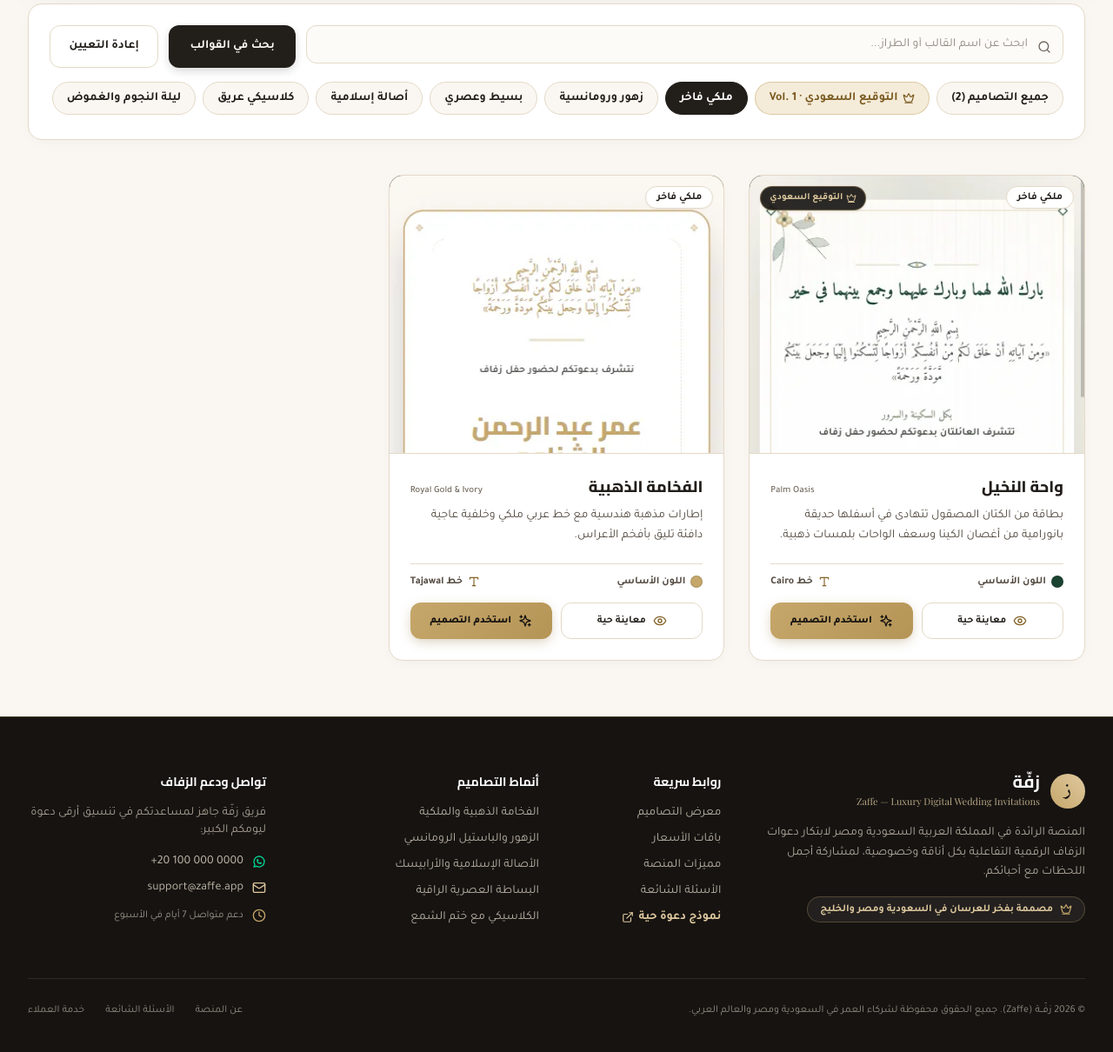
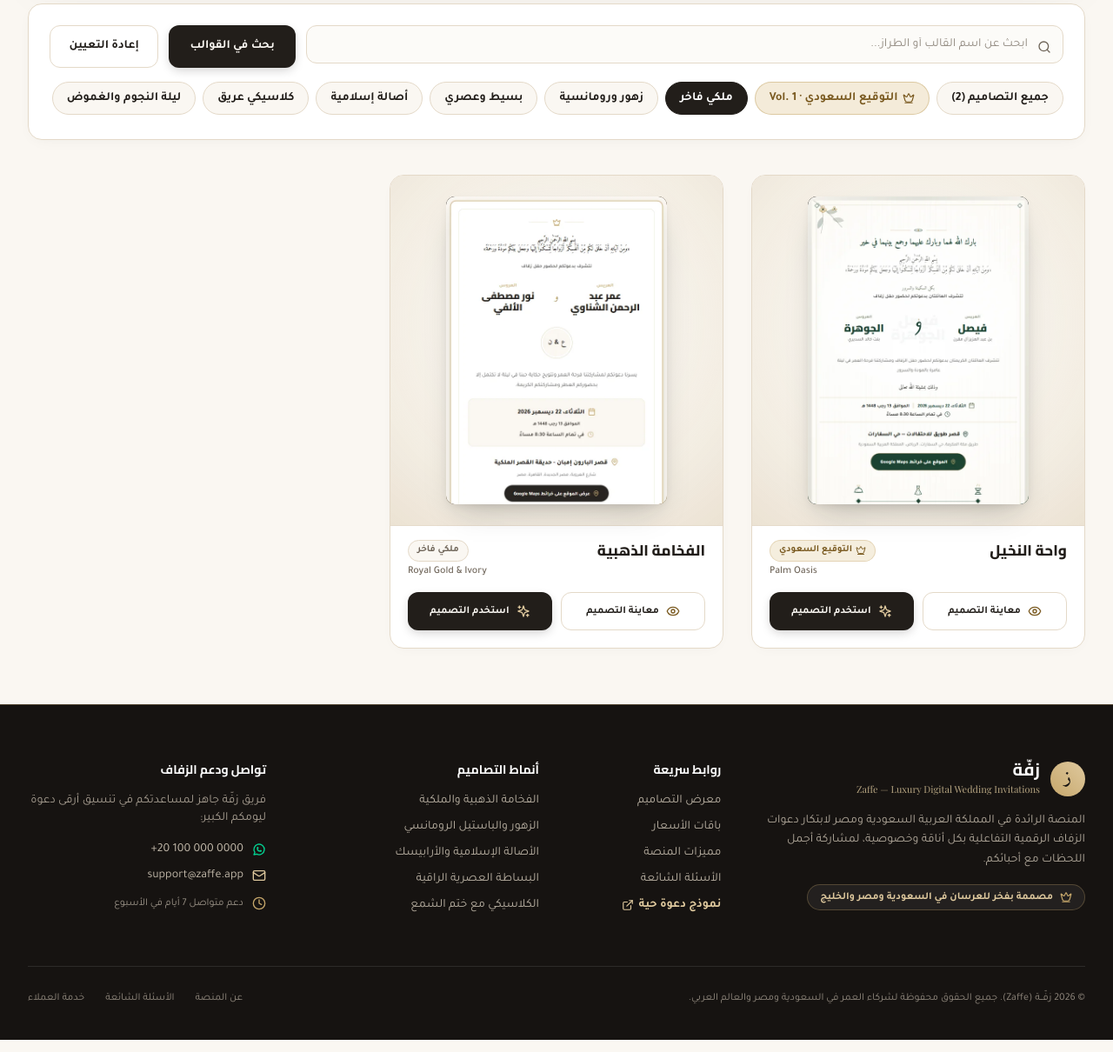
Before and after one commit to mohamedelbalooty/Zaffe, a Laravel app: page /templates?category=luxury in a window 1280 px wide. Shown: the part 606-1816 px from the top of the page at 87% size. Run offline with Laravel 12, Linux system fonts and the light colour scheme; data comes from the database, SQL or seed files in the repository; style sheets or scripts are compiled from the project's sources; some libraries are stand-ins or nearby versions; some web fonts are replaced.

Commit message:
feat(templates): redesign /templates gallery cards with framed 5:7 stationery showcase

```diff
--- a/resources/css/app.css
+++ b/resources/css/app.css
@@ -578,3 +578,56 @@
     animation: none;
   }
 }
+
+/* ==========================================================================
+   Template Gallery Stationery Cards (/templates only)
+   ========================================================================== */
+.template-gallery-card {
+  background-color: var(--color-surface);
+  border: 1px solid var(--color-beige);
+  border-radius: var(--radius-card);
+  box-shadow: 0 4px 18px -8px rgba(34, 30, 26, 0.06);
+  transition: border-color 240ms var(--ease-zaffe), box-shadow 260ms var(--ease-zaffe);
+}
+
+.template-gallery-card:hover {
+  border-color: var(--color-gold);
+  box-shadow:
+    0 20px 40px -16px rgba(34, 30, 26, 0.12),
+    0 6px 18px -6px rgba(133, 99, 38, 0.14);
+}
+
+.template-gallery-stage {
+  background-color: var(--color-ivory-warm);
+  background-image: radial-gradient(
+    circle at 50% 42%,
+    rgba(255, 255, 255, 0.65) 0%,
+    rgba(243, 237, 226, 0.94) 72%,
+    rgba(235, 226, 211, 0.98) 100%
+  );
+  border-bottom: 1px solid rgba(228, 217, 200, 0.85);
+}
+
+.template-gallery-sheet {
+  border-radius: 0.625rem;
+  box-shadow:
+    0 18px 34px -14px rgba(21, 18, 16, 0.26),
+    0 4px 12px -4px rgba(21, 18, 16, 0.12);
+  transition: transform 360ms var(--ease-zaffe), box-shadow 360ms var(--ease-zaffe);
+}
+
+@media (prefers-reduced-motion: no-preference) {
+  .template-gallery-card:hover .template-gallery-sheet {
+    transform: translateY(-5px) scale(1.015);
+    box-shadow:
+      0 26px 46px -14px rgba(21, 18, 16, 0.3),
+      0 10px 20px -6px rgba(133, 99, 38, 0.16);
+  }
+}
+
+@media (prefers-reduced-motion: reduce) {
+  .template-gallery-card,
+  .template-gallery-sheet {
+    transition: none;
+  }
+}
--- a/resources/views/pages/templates.blade.php
+++ b/resources/views/pages/templates.blade.php
@@ -121,93 +121,85 @@
                     </div>
                 </div>
             @else
-                <div class="grid grid-cols-1 md:grid-cols-2 lg:grid-cols-3 gap-7">
+                <div class="grid grid-cols-1 md:grid-cols-2 lg:grid-cols-3 gap-6 md:gap-7 lg:gap-8">
                     @foreach($templates as $template)
                         @php
                             $primaryColor = $template->default_styles['primary_color'] ?? '#C6A76B';
                             $isSaudiSignatureCard = in_array($template->slug, $saudiSlugs, true);
+                            $cardTitle = $isEn && $template->name_en ? $template->name_en : $template->name_ar;
+                            $cardBadge = $isSaudiSignatureCard
+                                ? ($isEn ? 'Saudi Signature' : 'التوقيع السعودي')
+                                : ($isEn ? ($template->category?->name_en ?? 'Collection') : ($template->category?->name_ar ?? 'تصميم'));
                         @endphp
-                        <article class="card-atelier overflow-hidden hover:border-[#C6A76B] transition-colors flex flex-col group">
-                            <!-- Clean Vertical Preview Stage -->
-                            <div class="relative h-72 sm:h-80 overflow-hidden bg-[#221E1A] border-b border-[#E4D9C8]">
+                        <article class="template-gallery-card overflow-hidden flex flex-col group">
+                            <!-- Framed Stationery Preview Mat -->
+                            <a href="{{ route('templates.preview', $template->slug) }}"
+                               aria-label="{{ $isEn ? 'Preview ' . $cardTitle : 'معاينة تصميم ' . $cardTitle }}"
+                               class="template-gallery-stage relative py-5 px-4 sm:py-6 sm:px-5 flex items-center justify-center focus-visible:outline-none focus-visible:ring-2 focus-visible:ring-inset focus-visible:ring-[#B59556]">
+                                <div class="template-gallery-sheet relative w-[74%] aspect-[5/7] overflow-hidden bg-[#221E1A] ring-1 ring-[#221E1A]/10">
                                     <!-- Graceful Fallback (Gradient + Template Name) -->
-                                <div class="absolute inset-0 flex flex-col items-center justify-center p-6 text-center"
+                                    <div class="absolute inset-0 flex flex-col items-center justify-center p-5 text-center"
                                          style="background: linear-gradient(135deg, #292521 0%, {{ $primaryColor }} 100%);">
-                                    <div class="w-11 h-11 rounded-full bg-white/10 border border-white/25 flex items-center justify-center text-white mb-2.5">
+                                        <div class="w-10 h-10 rounded-full bg-white/10 border border-white/25 flex items-center justify-center text-white mb-2">
                                             <x-app-icon name="sparkles" class="w-5 h-5" />
                                         </div>
-                                    <span class="font-cairo text-base font-bold text-white">{{ $template->name_ar }}</span>
+                                        <span class="font-cairo text-sm font-bold text-white">{{ $template->name_ar }}</span>
                                         @if($template->name_en)
-                                        <span class="text-xs font-medium text-white/80 mt-0.5" dir="ltr">{{ $template->name_en }}</span>
+                                            <span class="text-[11px] font-medium text-white/80 mt-0.5" dir="ltr">{{ $template->name_en }}</span>
                                         @endif
                                     </div>
 
                                     @if($template->thumbnail)
                                         <img src="{{ $template->thumbnail }}"
                                              alt=""
-                                         loading="lazy"
+                                             width="540"
+                                             height="756"
+                                             loading="{{ $loop->index < 3 ? 'eager' : 'lazy' }}"
+                                             decoding="async"
                                              onerror="this.style.display='none'"
-                                         class="relative z-10 w-full h-full object-cover object-top group-hover:scale-[1.03] transition-transform duration-500">
+                                             class="relative z-10 w-full h-full object-cover object-top">
                                     @endif
+                                </div>
+                            </a>
 
-                                <div class="absolute top-3 start-3 z-20 bg-white/95 backdrop-blur-sm px-3 py-1 rounded-full text-xs font-bold text-[#221E1A] border border-[#E4D9C8] shadow-xs">
-                                    {{ $isEn ? ($template->category?->name_en ?? 'Collection') : ($template->category?->name_ar ?? 'تصميم') }}
-                                </div>
-
+                            <!-- Minimal Luxury Card Footer -->
+                            <div class="px-5 pt-4 pb-5 flex-1 flex flex-col justify-between gap-3.5">
+                                <div class="space-y-1">
+                                    <div class="flex items-center justify-between gap-2.5">
+                                        <h2 class="font-cairo text-[17px] font-extrabold text-[#221E1A] leading-snug truncate">
+                                            {{ $cardTitle }}
+                                        </h2>
                                         @if($isSaudiSignatureCard)
-                                    <div class="absolute top-3 end-3 z-20 bg-[#151210]/90 text-[#DFC99E] px-2.5 py-1 rounded-full text-[11px] font-bold flex items-center gap-1 border border-[#C6A76B]/40 shadow-sm">
+                                            <span class="shrink-0 inline-flex items-center gap-1 px-2.5 py-0.5 rounded-full text-[11px] font-bold bg-[#F4EBD9]/85 text-[#7A5A20] border border-[#C6A76B]/35">
                                                 <x-app-icon name="crown" class="w-3 h-3" />
-                                        <span>{{ $isEn ? 'Saudi Signature' : 'التوقيع السعودي' }}</span>
-                                    </div>
-                                @elseif($template->is_premium)
-                                    <div class="absolute top-3 end-3 z-20 bg-[#221E1A] text-[#DFC99E] px-2.5 py-1 rounded-full text-[11px] font-bold flex items-center gap-1 shadow-sm">
-                                        <x-app-icon name="crown" class="w-3 h-3" />
-                                        <span>{{ $isEn ? 'Royal' : 'ملكي' }}</span>
-                                    </div>
+                                                <span>{{ $cardBadge }}</span>
+                                            </span>
+                                        @else
+                                            <span class="shrink-0 inline-flex items-center px-2.5 py-0.5 rounded-full text-[11px] font-semibold bg-[#FAF7F2] text-[#6E6458] border border-[#E4D9C8]">
+                                                {{ $cardBadge }}
+                                            </span>
                                         @endif
                                     </div>
 
-                            <!-- Card Body -->
-                            <div class="p-6 flex-1 flex flex-col justify-between space-y-5">
-                                <div class="space-y-2">
-                                    <div class="flex items-baseline justify-between gap-2">
-                                        <h2 class="font-cairo text-lg font-extrabold text-[#221E1A]">
-                                            {{ $template->name_ar }}
-                                        </h2>
-                                        @if($template->name_en)
-                                            <span class="text-[11px] font-medium text-[#6E6458] shrink-0" dir="ltr">{{ $template->name_en }}</span>
+                                    @if($isEn)
+                                        <p class="text-xs font-medium text-[#6E6458] leading-tight truncate" dir="rtl">{{ $template->name_ar }}</p>
+                                    @elseif($template->name_en)
+                                        <p class="text-xs font-medium text-[#6E6458] leading-tight truncate" dir="ltr">{{ $template->name_en }}</p>
                                     @endif
                                 </div>
-                                    <p class="text-xs sm:text-sm text-[#52493F] leading-relaxed">
-                                        {{ $isEn && $template->description_en ? $template->description_en : $template->description_ar }}
-                                    </p>
-                                </div>
 
-                                <div class="space-y-4">
-                                    <div class="flex items-center justify-between text-xs text-[#52493F] pt-3 border-t border-[#E4D9C8]">
-                                        <span class="flex items-center gap-1.5 font-semibold">
-                                            <span class="w-3.5 h-3.5 rounded-full border border-black/15" style="background-color: {{ $primaryColor }};"></span>
-                                            <span>{{ $isEn ? 'Primary Accent' : 'اللون الأساسي' }}</span>
-                                        </span>
-                                        <span class="flex items-center gap-1.5 font-semibold">
-                                            <x-app-icon name="type" class="w-3.5 h-3.5 text-[#856326]" />
-                                            <span>{{ $isEn ? 'Font:' : 'خط' }} {{ $template->default_styles['font_family'] ?? 'Tajawal' }}</span>
-                                        </span>
-                                    </div>
-
-                                    <div class="grid grid-cols-2 gap-2.5">
+                                <div class="grid grid-cols-2 gap-2.5 pt-0.5">
                                     <a href="{{ route('templates.preview', $template->slug) }}"
-                                           class="btn-ghost-ivory !min-h-[42px] !py-2 !px-3 !text-xs">
-                                            <x-app-icon name="eye" class="w-4 h-4 text-[#856326]" />
-                                            <span>{{ $isEn ? 'Live Preview' : 'معاينة حية' }}</span>
+                                       class="btn-ghost-ivory !min-h-[44px] !py-2 !px-3 !text-xs whitespace-nowrap">
+                                        <x-app-icon name="eye" class="w-4 h-4 text-[#7A5A20] shrink-0" />
+                                        <span>{{ $isEn ? 'Preview' : 'معاينة التصميم' }}</span>
                                     </a>
 
                                     <a href="{{ route('dashboard.invitations.create', ['template_id' => $template->id]) }}"
-                                           class="btn-royal !min-h-[42px] !py-2 !px-3 !text-xs whitespace-nowrap">
-                                            <x-app-icon name="sparkles" class="w-4 h-4 shrink-0" />
-                                            <span>{{ $isEn ? 'Use Design' : 'استخدم التصميم' }}</span>
+                                       class="btn-obsidian !min-h-[44px] !py-2 !px-3 !text-xs whitespace-nowrap">
+                                        <x-app-icon name="sparkles" class="w-4 h-4 text-[#DFC99E] shrink-0" />
+                                        <span>{{ $isEn ? 'Use Template' : 'استخدم التصميم' }}</span>
                                     </a>
-                                    </div>
                                 </div>
                             </div>
                         </article>
```
Also changed, not shown: docs/ui/TEMPLATE_GALLERY_CARD_DESIGN.md (added, +72 -0 lines), tests/Feature/TemplateManagementTest.php (+50 -4 lines), docs/README.md, public/images/templates/classic-aristocrat.webp, public/images/templates/desert-dusk.webp, public/images/templates/diriyah-heritage.webp, public/images/templates/emerald-night.webp, public/images/templates/floral-romance.webp, public/images/templates/islamic-elegance.webp, public/images/templates/minimal-chic.webp, public/images/templates/modern-monogram.webp, public/images/templates/palm-oasis.webp, public/images/templates/rawashin-elegance.webp, public/images/templates/red-sea-pearl.webp, 3 more files. Lines whose indentation alone changed are shown as unchanged.
